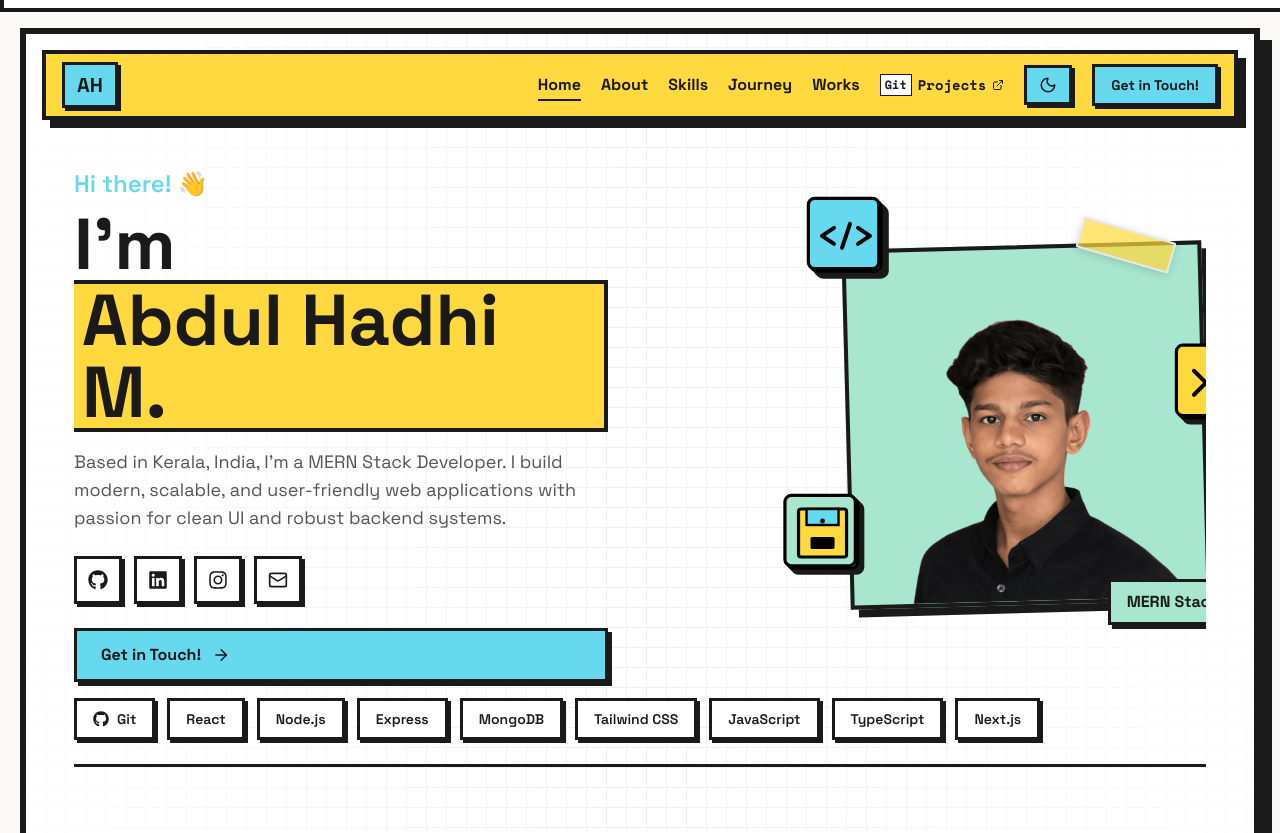
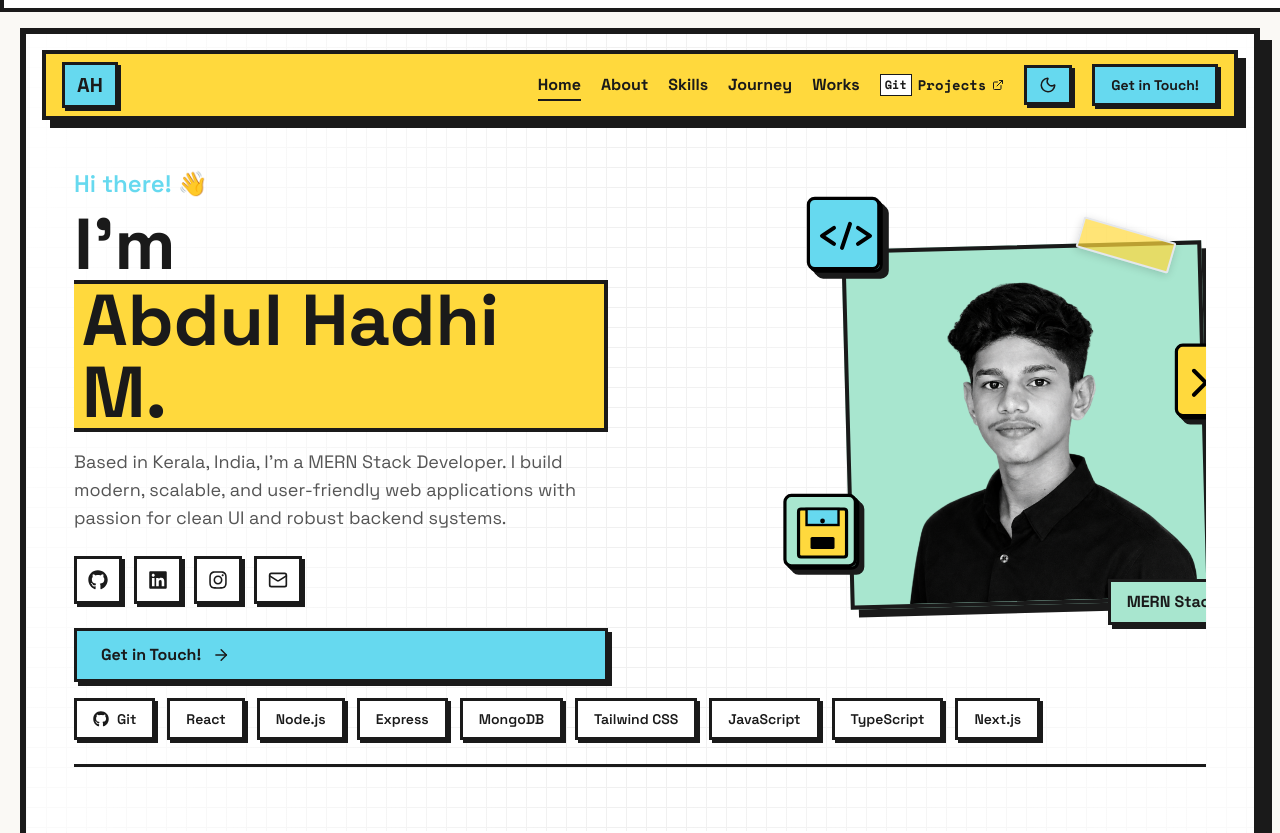
Before and after one commit to AbdulHadhi-m/Portfolio-dev, a React (Vite) app: page / in a window 1280 px wide. Shown: the top 833 px of the page. Built offline with nearby package versions, Linux system fonts and the light colour scheme.

Commit message:
feat: Update profile image source to new portfolio image

```diff
--- a/src/components/sections/Hero.jsx
+++ b/src/components/sections/Hero.jsx
@@ -176,7 +176,7 @@ const Hero = () => {
                 transition={{ duration: 4, repeat: Infinity, ease: "easeInOut" }}
               >
                 <motion.img
-                  src="/profile.png"
+                  src="/meportfolio.png"
                   alt="Abdul Hadhi M"
                   className="w-full h-full object-cover object-top"
                 whileHover={isTouch ? {} : { scale: 1.08 }}
```
Also changed, not shown: public/meportfolio.png (added).
